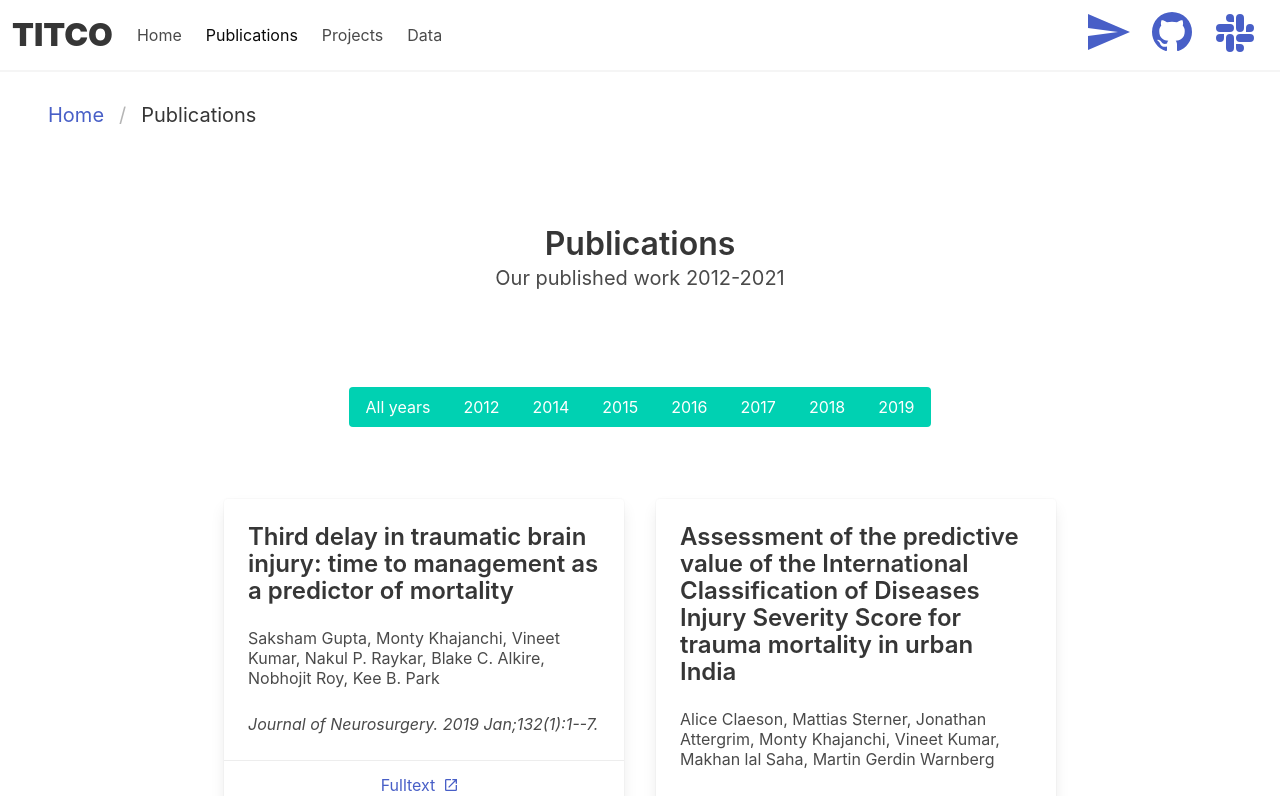
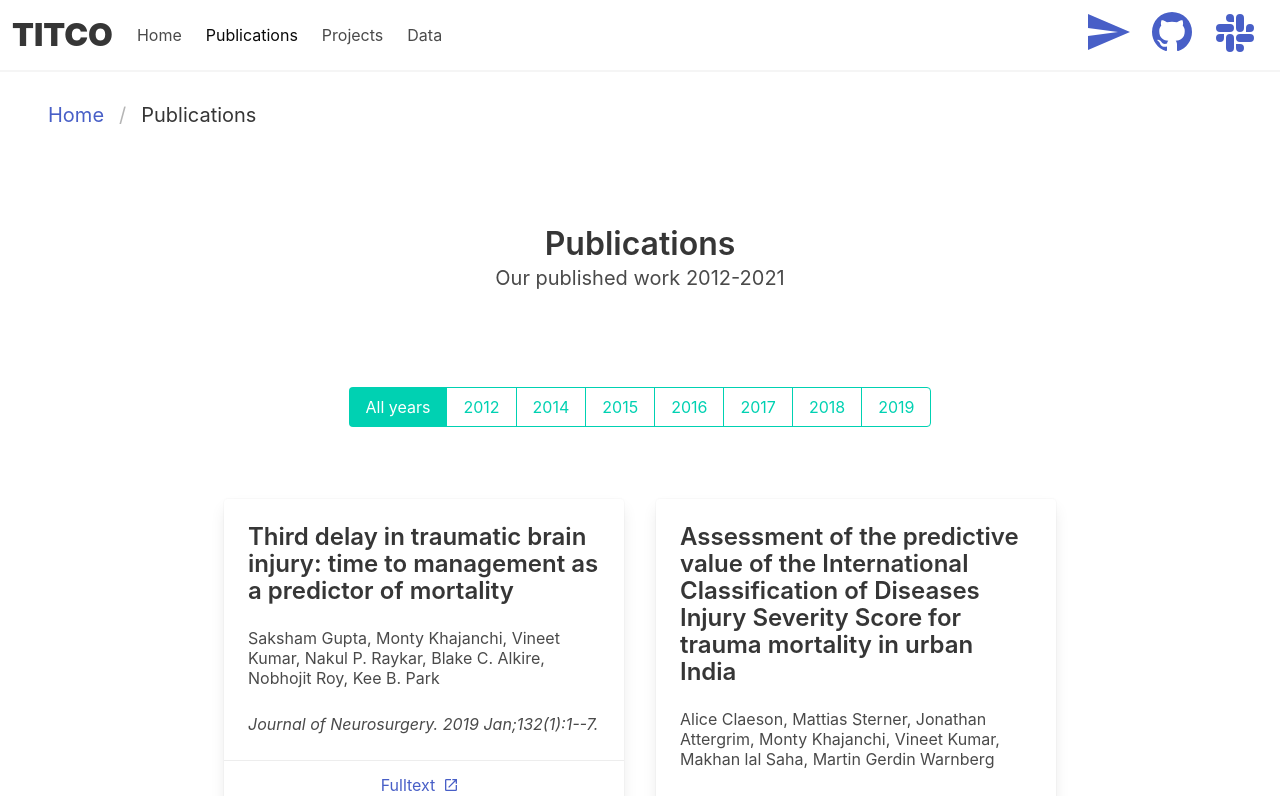
Before and after one commit to martingerdin/titco.org, a Next.js app: page /publications in a window 1280 px wide. Shown: the top 796 px of the page. Built offline with nearby package versions, Linux system fonts and the light colour scheme.

Commit message:
Outline year buttons

```diff
--- a/pages/publications.tsx
+++ b/pages/publications.tsx
@@ -33,7 +33,7 @@ export default function PublicationsPage() {
 	    {years.sort().map((year, key) => {
 	      return <button
 		       key={key}
-		       className={`button ${selectedYears.includes(year) ? "is-selected is-primary" : ""}`}
+		       className={`button is-outlined ${selectedYears.includes(year) ? "is-selected is-primary" : ""}`}
 		       onClick={() => {
 			 if (years.every(year => selectedYears.includes(year))) {
 			   setSelectedYears([year]);
```
